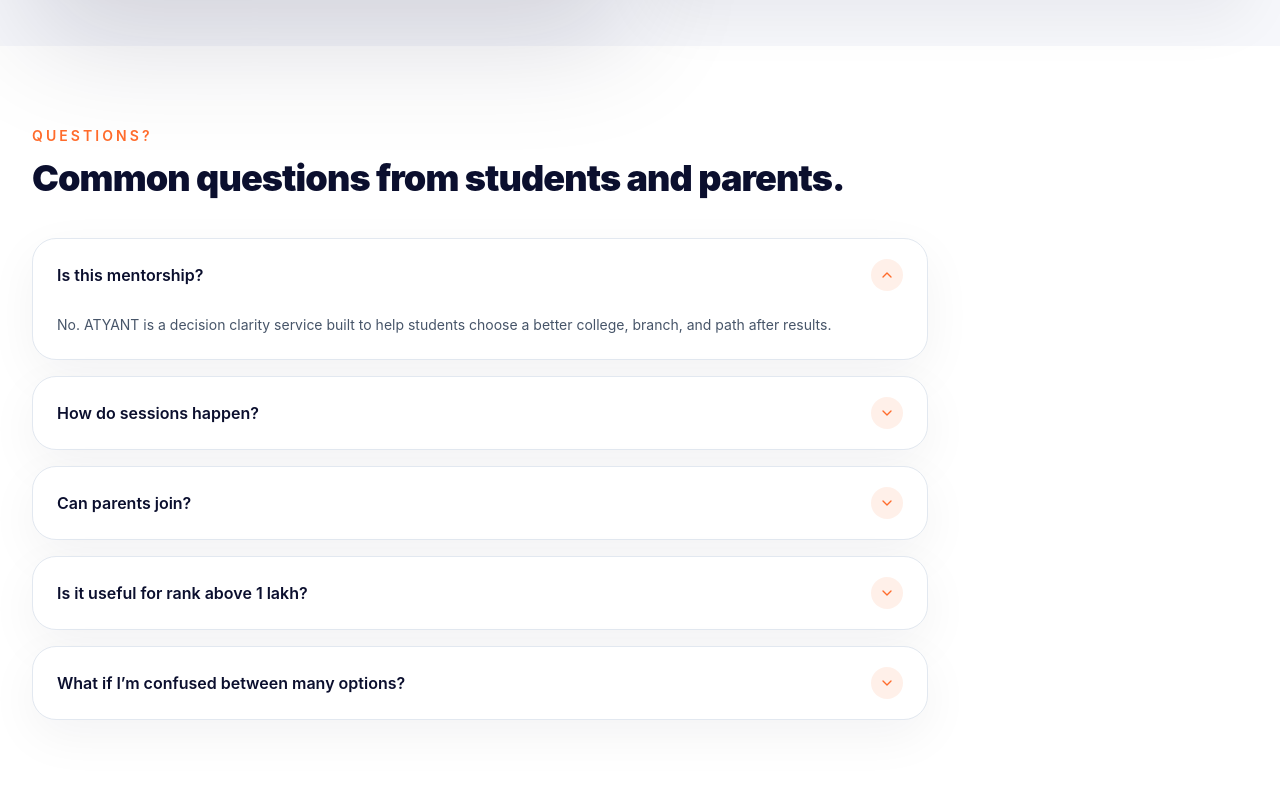
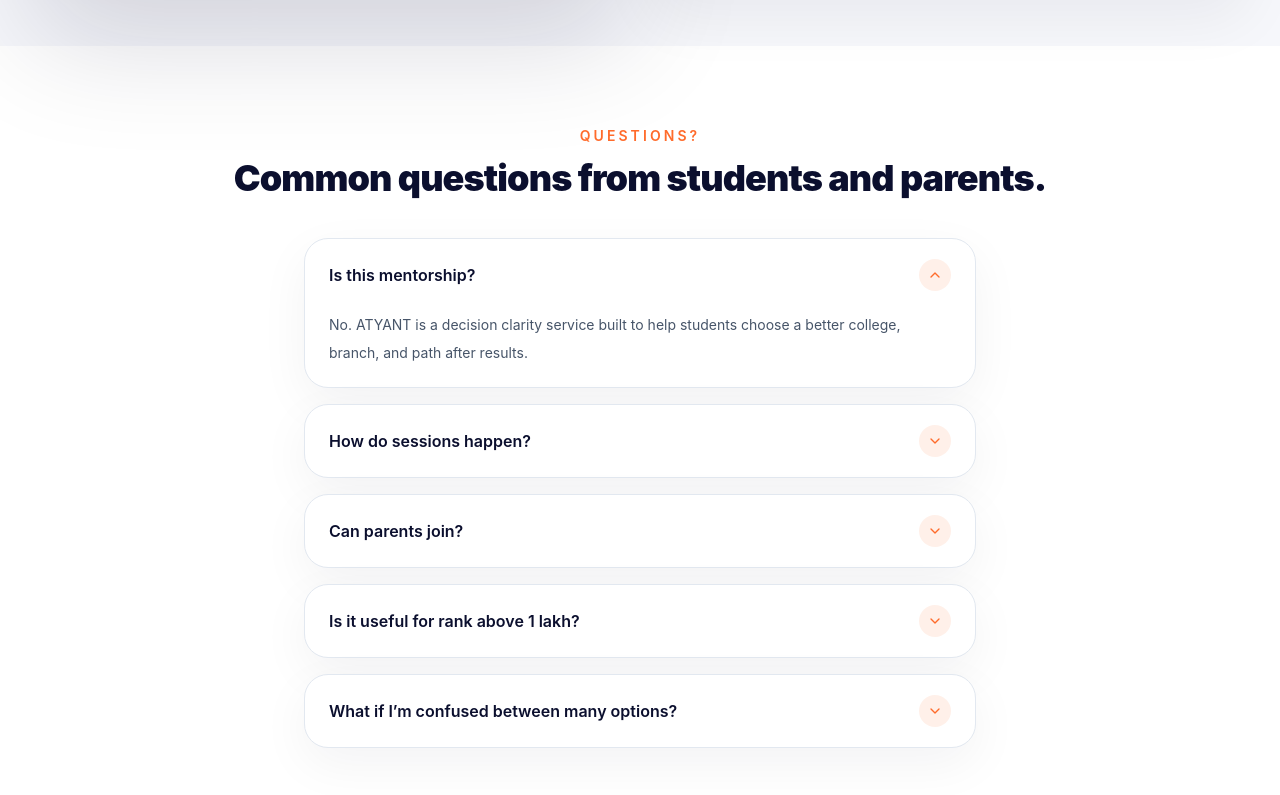
Before and after one commit to Vaish123-M/atyant-assignment, a React (Vite) app: page / in a window 1280 px wide. Shown: the part 8125-8920 px from the top of the page. Built offline with nearby package versions, Linux system fonts and the light colour scheme; no server answers.

Commit message:
style: center entire FAQ section (header and items)

```diff
--- a/src/pages/LaunchpadPage.jsx
+++ b/src/pages/LaunchpadPage.jsx
@@ -225,11 +225,11 @@
   return (
     <motion.section id="faq" className="bg-white px-4 py-20 sm:px-6 lg:px-8" variants={sectionVariants} initial="hidden" whileInView="visible" viewport={{ once: true, amount: 0.2 }}>
       <div className="mx-auto max-w-7xl">
-        <div className="w-full">
+        <div className="w-full text-center">
           <div className="text-sm font-semibold uppercase tracking-[0.22em] text-[#FF6B2B]">Questions?</div>
           <h2 className="mt-3 text-3xl font-black tracking-tight text-[#0B0F2E] sm:text-4xl">Common questions from students and parents.</h2>
         </div>
-        <div className="mt-10 grid gap-4 lg:max-w-4xl">
+        <div className="mt-10 mx-auto grid gap-4 max-w-2xl">
           {faqItems.map((item, index) => (
             <FAQItem
               key={item.question}
```
